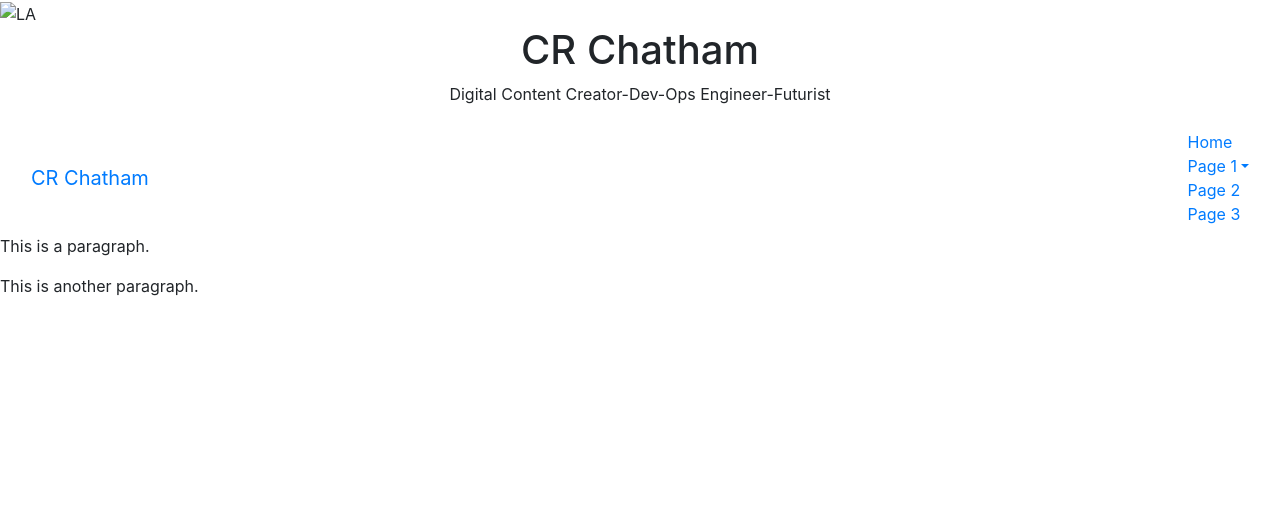
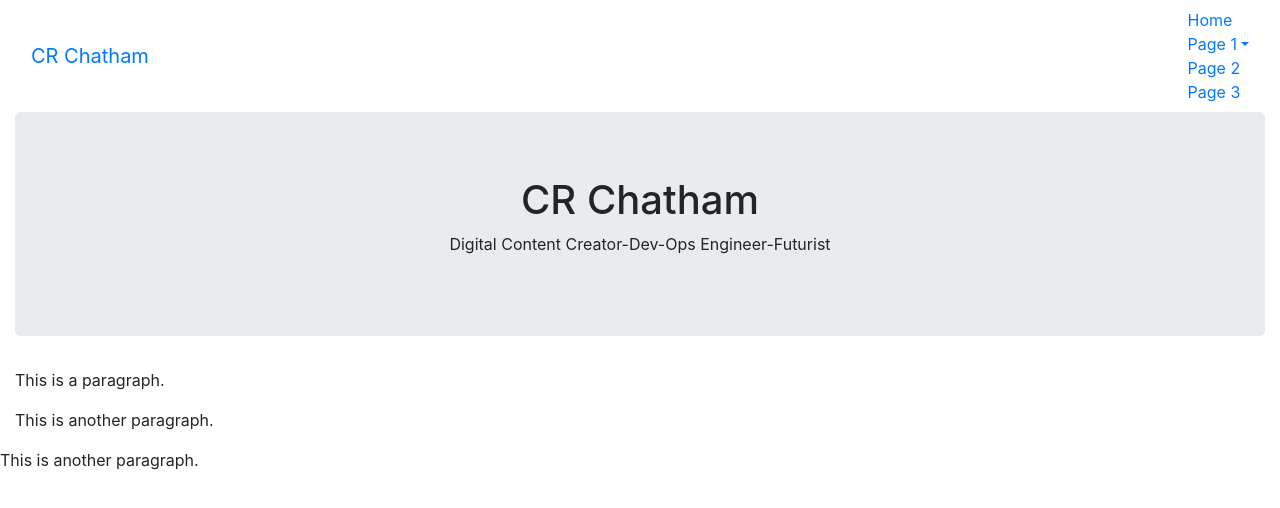
Before and after one commit to sumPARDIE/proj1, a website: page index.html in a window 1280 px wide. Drawn offline with nearby package versions, Linux system fonts and the light colour scheme.

Commit message:
Third Commit

```diff
--- a/index.html
+++ b/index.html
@@ -30,19 +30,12 @@
                 crossorigin="anonymous">
         </script>
         <style>
+
         </style>
         <script src=""></script>
 
     </head>
 <body>
-
-    <img src="img_la.jpg" alt="LA" style="width:100%">
-<!-- heading -->
-    <div class="container text-center">
-        <h1 class="text-center ">CR Chatham</h1>
-        <p>Digital Content Creator-Dev-Ops Engineer-Futurist</p>
-    </div>
-<!-- heading end -->
     <!-- nav menu-->
     <nav class="navbar navbar-inverse navbar-fixed-top">
         <div class="container-fluid">
@@ -68,18 +61,28 @@
     </nav>
 
 <!-- nav end-->
+    <main>
+<!-- title/heading -->
+        <div class="container-fluid" width="1200px">
+            <div class="jumbotron text-center" id="title">
+                <h1 class="name" id="title">CR Chatham</h1>
+                <p class="description" >Digital Content Creator-Dev-Ops Engineer-Futurist</p>
+            </div>
+        </div>
+    <!-- heading end -->
 
     <!-- content body-->
-    <main>
-
-
-
-    <div class="section"></div  >
-
+        <div class="container-fluid">
+            <div class="section"></div>
                 <p>This is a paragraph.</p>
                 <p>This is another paragraph.</p>
             </div>
-
+        </div>
+        <div>
+            <div class="section"></div>
+                <p>This is another paragraph.</p>
+            </div>
+        </div>
     </main>
 <!-- content end-->
 
--- a/package.json
+++ b/package.json
@@ -7,5 +7,9 @@
     "test": "echo \"Error: no test specified\" && exit 1"
   },
   "author": "cr",
-  "license": "ISC"
+  "license": "ISC",
+  "repository": {
+    "type": "git",
+    "url": "projectattempt"
+  }
 }
```
Also changed, not shown: style.css (deleted), 3 other files. Lines whose indentation alone changed are shown as unchanged.
